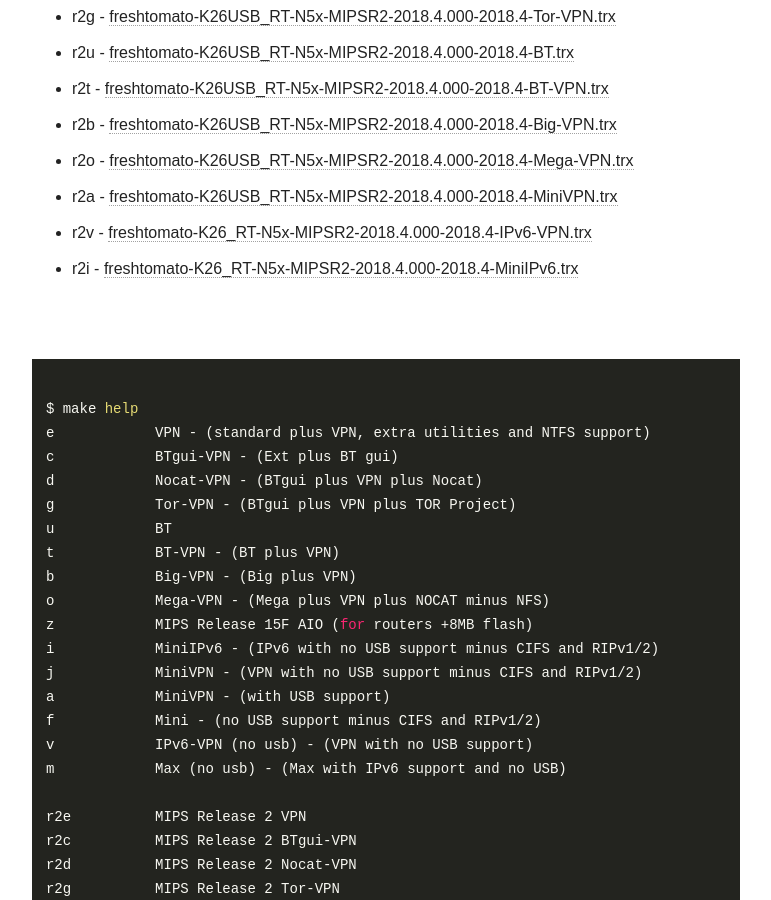
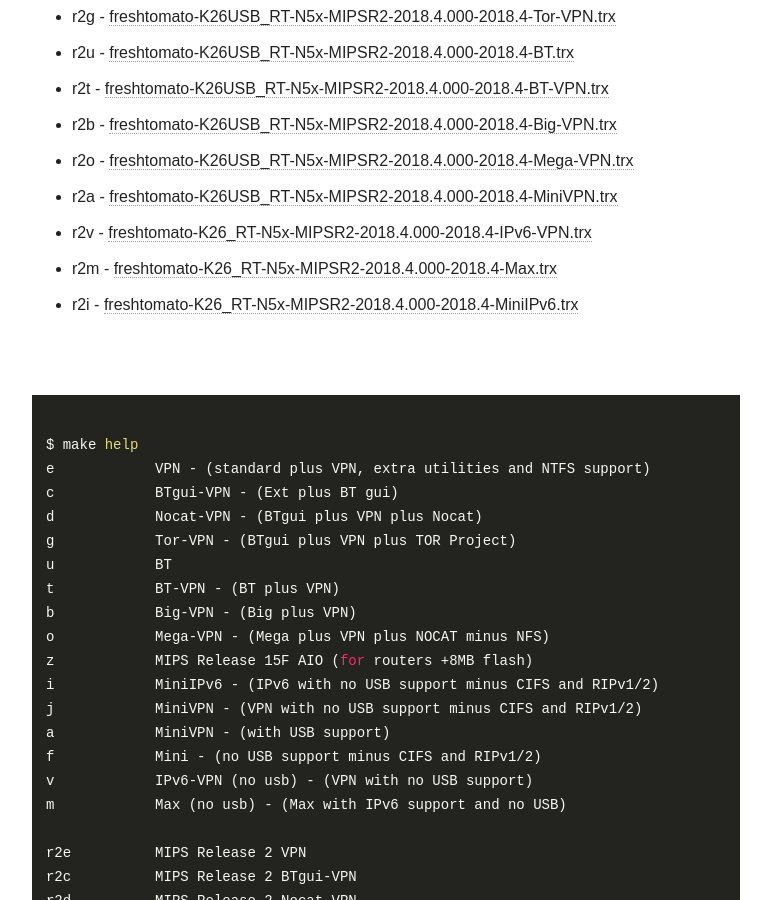
Before and after one commit to oglopss/freshtomato-mips-ci-jekyll, a Jekyll site: the page built from index.html, in a window 1280 px wide and 900 px high, scrolled down 739 px. Shown: the whole window, without its empty margins (254-1025 px from the left). Built offline with Jekyll 4.4.1, drawn with Linux system fonts in a browser that asks for light colours; nearby versions of some CDN libraries.

Commit message:
Travis build 39 r2m pushed to gh-pages

```diff
--- a/_data/ss.yml
+++ b/_data/ss.yml
@@ -11,3 +11,4 @@
   - 0008 r2o freshtomato-K26USB_RT-N5x-MIPSR2-2018.4.000-2018.4-Mega-VPN.trx
   - 0011 r2v freshtomato-K26_RT-N5x-MIPSR2-2018.4.000-2018.4-IPv6-VPN.trx
   - 0013 r2i freshtomato-K26_RT-N5x-MIPSR2-2018.4.000-2018.4-MiniIPv6.trx
+  - 0012 r2m freshtomato-K26_RT-N5x-MIPSR2-2018.4.000-2018.4-Max.trx
```
Also changed, not shown: 1 other file.
